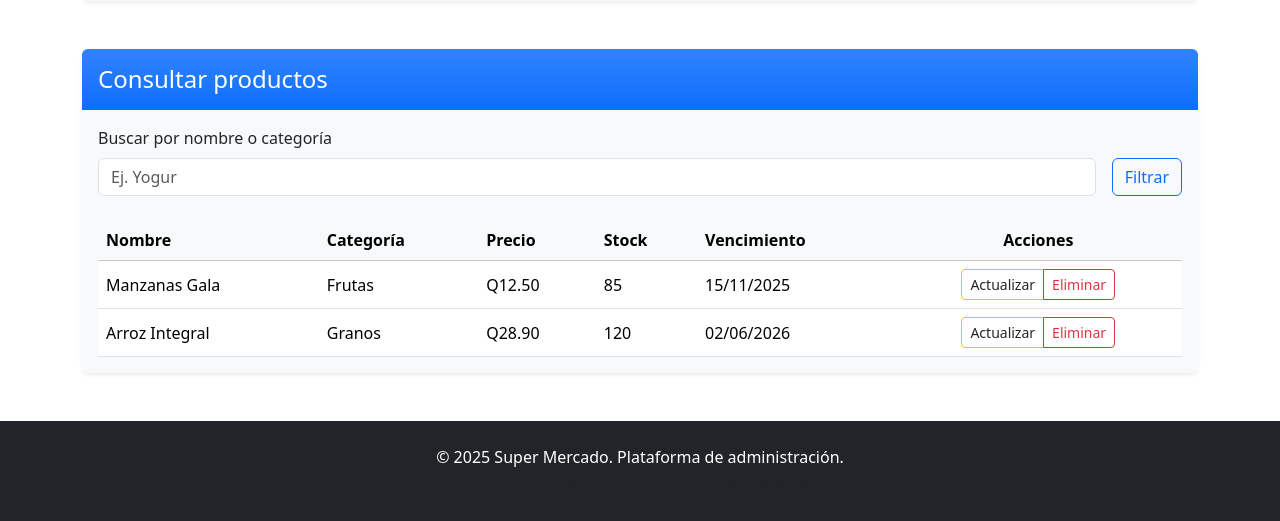
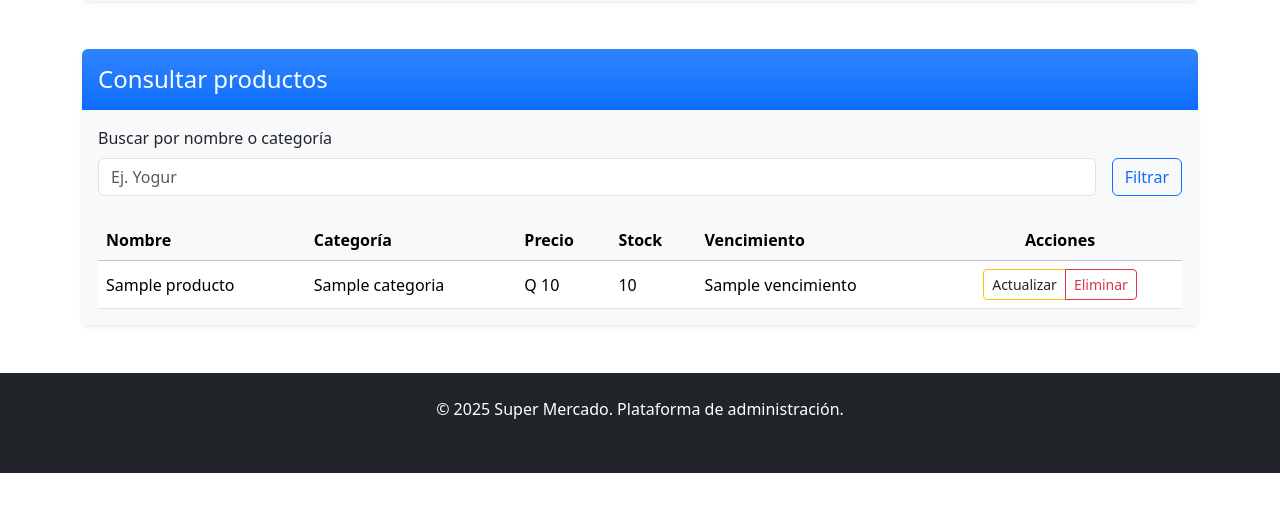
Before and after one commit to Javier-201906795/IPC2_Practica3_201906795, a Django app: template Frontend/app/templates/editar.html in a window 1280 px wide. Shown: the part 661-1182 px from the top of the page. After the commit the page ends 1134 px from the top, so only its background shows below. Run offline with Django 5.2, Linux system fonts and the light colour scheme; the template is opened without the code that fills it: most values are stand-ins (such as "Sample title", 1, 10 or a date in 2020).

Commit message:
modificar producto
ciclos for para mostrar en html y modales para poder editar los datos

```diff
--- a/Frontend/app/templates/editar.html
+++ b/Frontend/app/templates/editar.html
@@ -140,64 +140,38 @@
                   </tr>
                 </thead>
                 <tbody>
+                  {% for p in productos %}
+                  {% with contador=forloop.counter %}
                   <tr>
-                    <td>Manzanas Gala</td>
-                    <td>Frutas</td>
-                    <td>Q12.50</td>
-                    <td>85</td>
-                    <td>15/11/2025</td>
+                    <td>{{ p.nombre }}</td>
+                    <td>{{ p.categoria }}</td>
+                    <td>Q {{ p.precio }}</td>
+                    <td>{{ p.stock }}</td>
+                    <td>{{ p.vencimiento }}</td>
                     <td class="text-center">
                       <div class="btn-group btn-group-sm" role="group">
                         <button
                           class="btn btn-outline-warning text-dark"
                           type="button"
                           data-bs-toggle="modal"
-                          data-bs-target="#modalActualizarProducto"
+                          data-bs-target="#modalActualizarProducto{{contador}}"
                           data-producto-id="manzanas"
                         >
                           Actualizar
                         </button>
-                        <button
-                          class="btn btn-outline-danger"
-                          type="button"
-                          data-bs-toggle="modal"
-                          data-bs-target="#modalEliminarProducto"
-                          data-producto-id="manzanas"
-                        >
+                        <a class="btn btn-outline-danger" href="/">
                           Eliminar
-                        </button>
+                        </a>
                       </div>
                     </td>
                   </tr>
+                  {% endwith %}
+                  {% empty %}
                   <tr>
-                    <td>Arroz Integral</td>
-                    <td>Granos</td>
-                    <td>Q28.90</td>
-                    <td>120</td>
-                    <td>02/06/2026</td>
-                    <td class="text-center">
-                      <div class="btn-group btn-group-sm" role="group">
-                        <button
-                          class="btn btn-outline-warning text-dark"
-                          type="button"
-                          data-bs-toggle="modal"
-                          data-bs-target="#modalActualizarProducto"
-                          data-producto-id="arroz"
-                        >
-                          Actualizar
-                        </button>
-                        <button
-                          class="btn btn-outline-danger"
-                          type="button"
-                          data-bs-toggle="modal"
-                          data-bs-target="#modalEliminarProducto"
-                          data-producto-id="arroz"
-                        >
-                          Eliminar
-                        </button>
-                      </div>
-                    </td>
+                    <td>No hay productos disponibles.</td>
                   </tr>
+                  {% endfor %}
+
                 </tbody>
               </table>
             </div>
@@ -207,9 +181,12 @@
     </main>
 
     <!-- Modal: Actualizar producto -->
+  {% for p in productos %}
+    {% with contadord=forloop.counter %}
+
     <div
       class="modal fade"
-      id="modalActualizarProducto"
+      id="modalActualizarProducto{{contadord}}"
       tabindex="-1"
       aria-labelledby="modalActualizarProductoLabel"
       aria-hidden="true"
@@ -223,24 +200,13 @@
           <div class="modal-body bg-light">
             <!-- Formulario de actualización: completa los campos con datos del producto seleccionado -->
             <form class="row g-3" id="formActualizarProducto">
-              <div class="col-12">
-                <label class="form-label" for="modalActualizarProductoSeleccion">
-                  Producto seleccionado
-                </label>
-                <input
-                  class="form-control"
-                  id="modalActualizarProductoSeleccion"
-                  name="productoId"
-                  readonly
-                />
-              </div>
               <div class="col-md-6">
                 <label class="form-label" for="modalActualizarNombre">Nombre</label>
-                <input class="form-control" id="modalActualizarNombre" name="nombre" required />
+                <input class="form-control" id="modalActualizarNombre" name="nombre" readonly value="{{p.nombre}}"/>
               </div>
               <div class="col-md-6">
                 <label class="form-label" for="modalActualizarCategoria">Categoría</label>
-                <input class="form-control" id="modalActualizarCategoria" name="categoria" required />
+                <input class="form-control" id="modalActualizarCategoria" name="categoria" required value="{{p.categoria}}" />
               </div>
               <div class="col-12">
                 <label class="form-label" for="modalActualizarDescripcion">Descripción</label>
@@ -249,7 +215,7 @@
                   id="modalActualizarDescripcion"
                   name="descripcion"
                   rows="3"
-                ></textarea>
+                >{{p.descripcion}}</textarea>
               </div>
               <div class="col-md-4">
                 <label class="form-label" for="modalActualizarPrecio">Precio (Q)</label>
@@ -260,6 +226,7 @@
                   type="number"
                   step="0.01"
                   min="0"
+                  value="{{p.precio}}"
                 />
               </div>
               <div class="col-md-4">
@@ -270,6 +237,7 @@
                   name="stock"
                   type="number"
                   min="0"
+                  value="{{p.stock}}"
                 />
               </div>
               <div class="col-md-4">
@@ -279,6 +247,7 @@
                   id="modalActualizarVencimiento"
                   name="vencimiento"
                   type="date"
+                  value="{{p.vencimiento}}"
                 />
               </div>
             </form>
@@ -294,39 +263,9 @@
         </div>
       </div>
     </div>
+    {% endwith %}
+  {% endfor %}
 
-    <!-- Modal: Eliminar producto -->
-    <div
-      class="modal fade"
-      id="modalEliminarProducto"
-      tabindex="-1"
-      aria-labelledby="modalEliminarProductoLabel"
-      aria-hidden="true"
-    >
-      <div class="modal-dialog">
-        <div class="modal-content">
-          <div class="modal-header bg-danger bg-gradient text-white">
-            <h2 class="modal-title h5" id="modalEliminarProductoLabel">Eliminar producto</h2>
-            <button class="btn-close" type="button" data-bs-dismiss="modal" aria-label="Cerrar"></button>
-          </div>
-          <div class="modal-body bg-light">
-            <!-- Confirma la eliminación antes de llamar al endpoint DELETE -->
-            <p class="mb-3 text-secondary">
-              Esta acción eliminará el producto del catálogo. Verifica la información antes de continuar.
-            </p>
-
-          </div>
-          <div class="modal-footer">
-            <button class="btn btn-outline-secondary" type="button" data-bs-dismiss="modal">
-              Cancelar
-            </button>
-            <button class="btn btn-danger" type="button" id="modalEliminarConfirmar">
-              Eliminar producto
-            </button>
-          </div>
-        </div>
-      </div>
-    </div>
 
     <footer class="bg-dark text-white py-4">
       <div class="container text-center">
```
Also changed, not shown: Frontend/app/views.py (+8 -1 lines).
